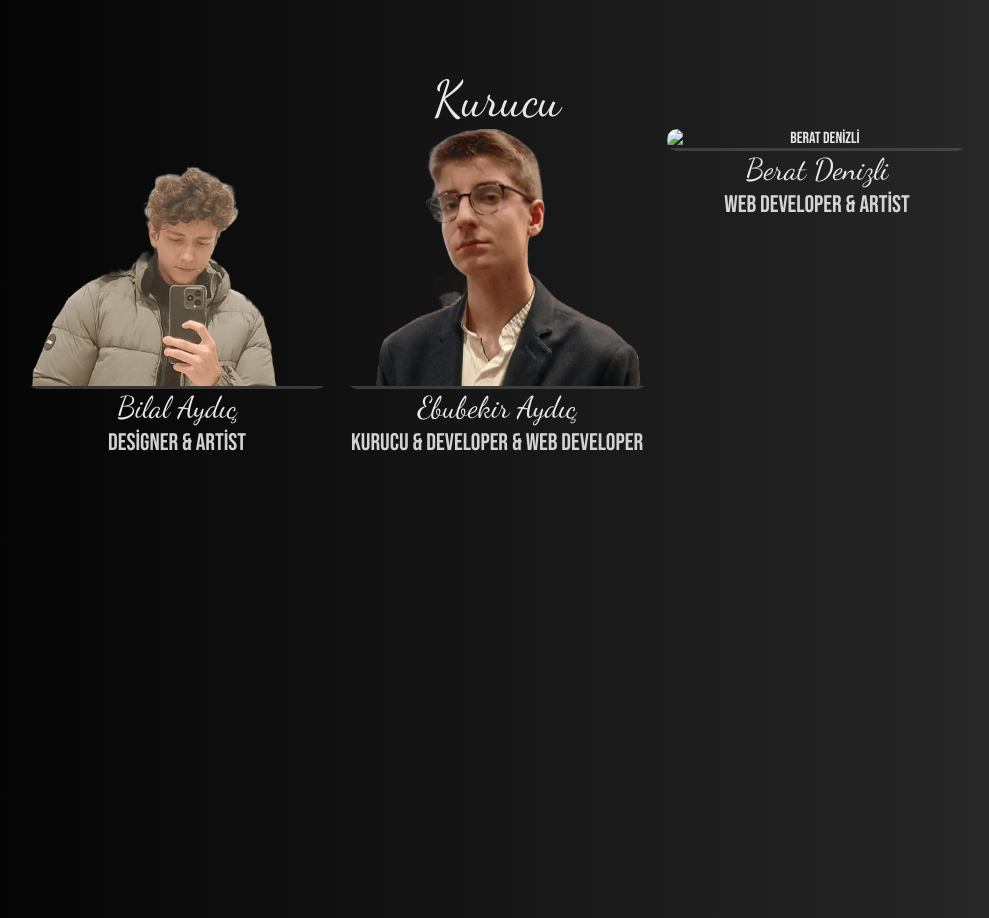
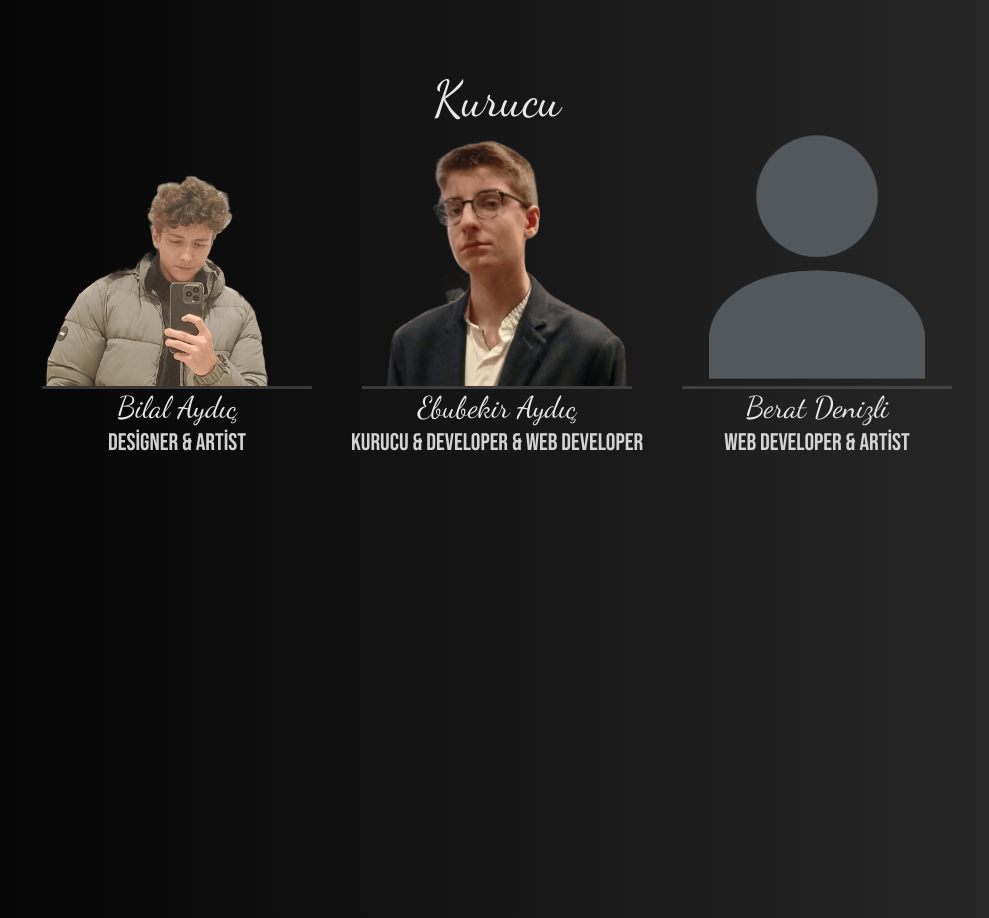
Before and after one commit to EbubekirAydic/BiterGamesStudio, a plain HTML site: page index.html in a window 1280 px wide. Shown: the part 4580-5498 px from the top of the page, without its empty margins (143-1132 px from the left). Drawn offline with Linux system fonts and the light colour scheme.

Commit message:
BeratUsers

```diff
--- a/index.html
+++ b/index.html
@@ -341,7 +341,7 @@
 
     .photo img {
         display: block;
-        width: 100%;
+        width: 90%;
         height: auto;
         max-height: 260px;
         object-fit: cover;
@@ -982,7 +982,7 @@ document.addEventListener('DOMContentLoaded', () => {
                 </div>
 
                 <div class="member" data-offset="-10">
-                    <div class="photo"><img src="assets/images/Berat_Denizli3.png" alt="Berat Denizli"></div>
+                    <div class="photo"><img src="assets/images/User-avatar.svg.png" alt="Berat Denizli"></div>
                     <h3>Berat Denizli</h3>
                     <p>Web Developer & artist</p>
                 </div>
```
Also changed, not shown: assets/images/User-avatar.svg.png (added).
